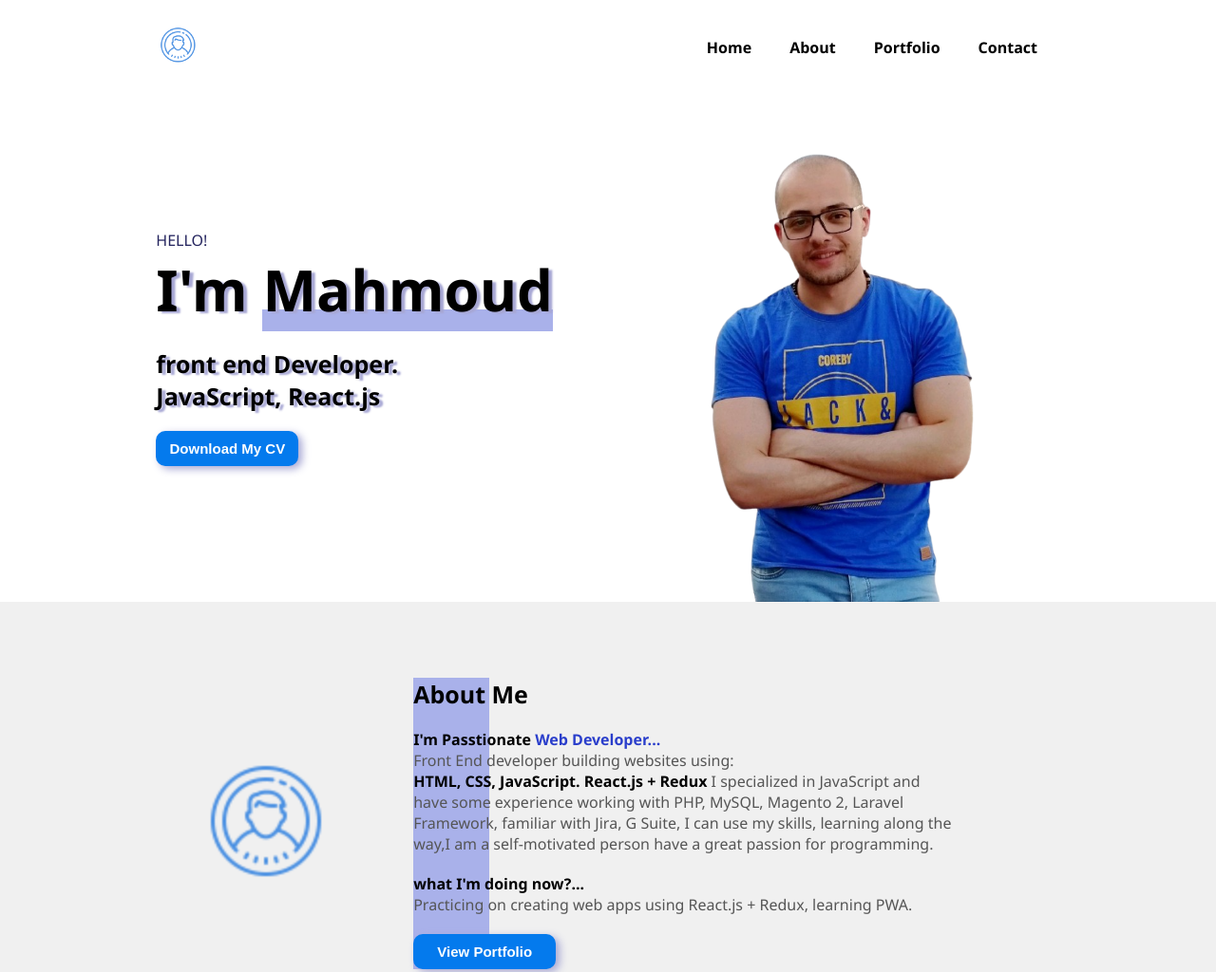
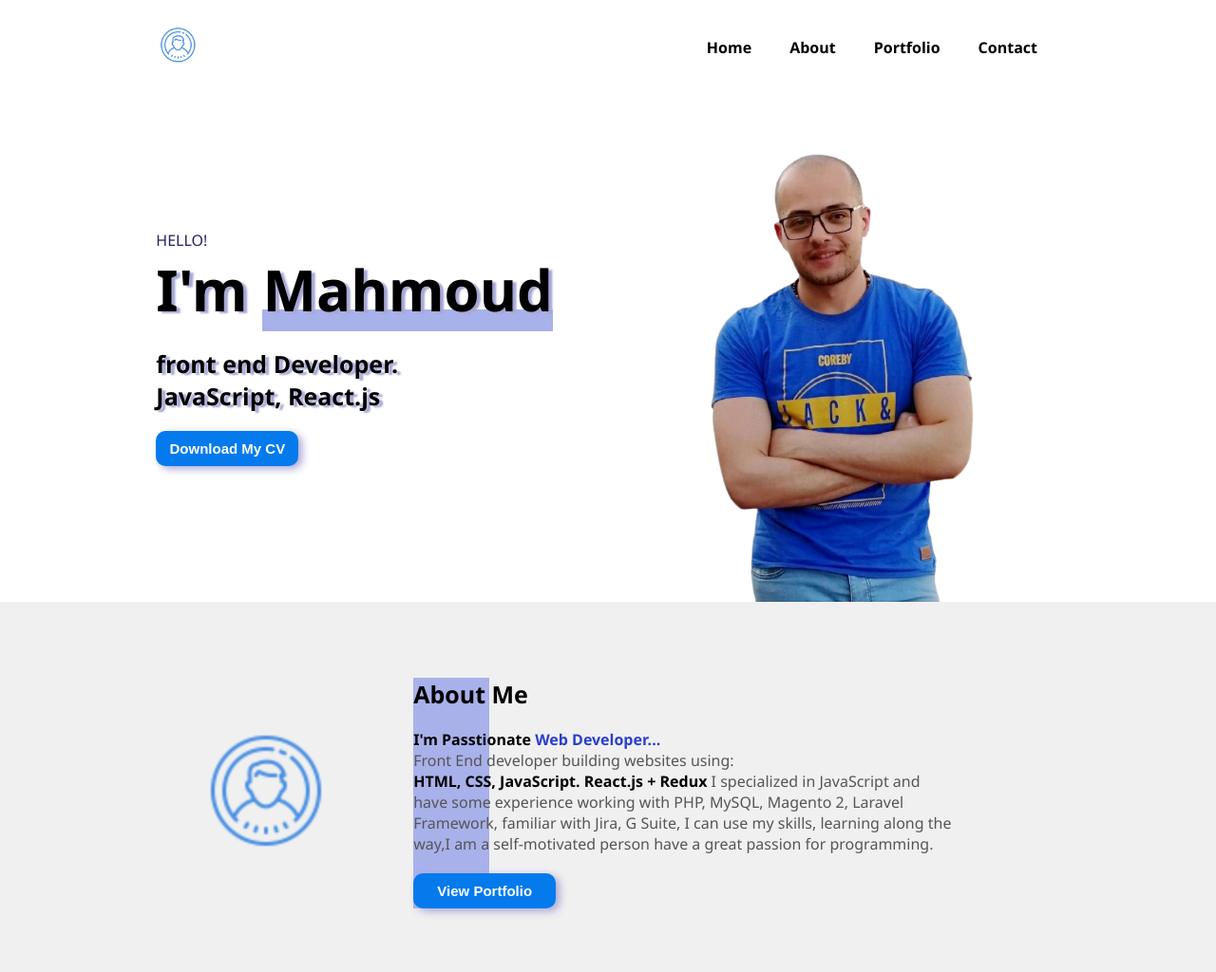
Before and after one commit to mahmoud-sayed/mahmoud-alsayed-portfolio, a plain HTML site: page index.html in a window 1280 px wide. Shown: the top 1024 px of the page at 95% size. Drawn offline with Linux system fonts and the light colour scheme.

```diff
--- a/index.html
+++ b/index.html
@@ -58,7 +58,7 @@
                     <p><span>I'm Passtionate <span class="text-extra-color"> Web Developer...</span></span><br> Front End developer building websites using:<br><span>HTML, CSS, JavaScript. React.js + Redux</span> I specialized in JavaScript and have some
                         experience working with PHP, MySQL, Magento 2, Laravel Framework, familiar with Jira, G Suite, I can use my skills, learning along the way,I am a self-motivated person have a great passion for programming.
                     </p>
-                    <p><span>what I'm doing now?...</span><br> Practicing on creating web apps using React.js + Redux, learning PWA.</p>
+                    <!--<p><span>what I'm doing now?...</span><br> Practicing on creating web apps using React.js + Redux, learning PWA.</p>-->
                     <button onclick="location.href='#portfolio'">View Portfolio</button>
                 </div>
             </div>
```
Also changed, not shown: 1 other file.
